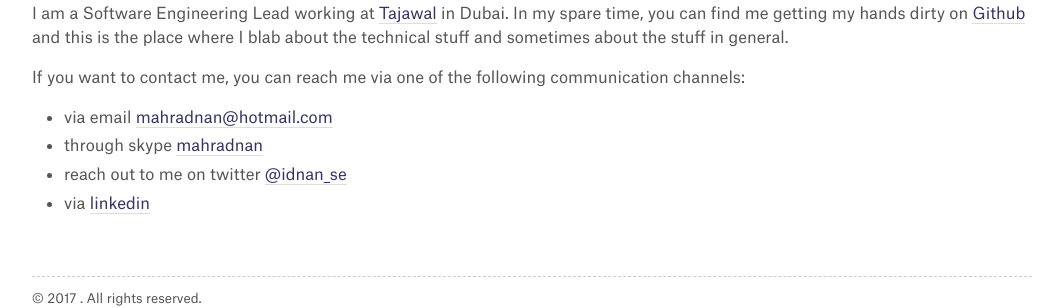
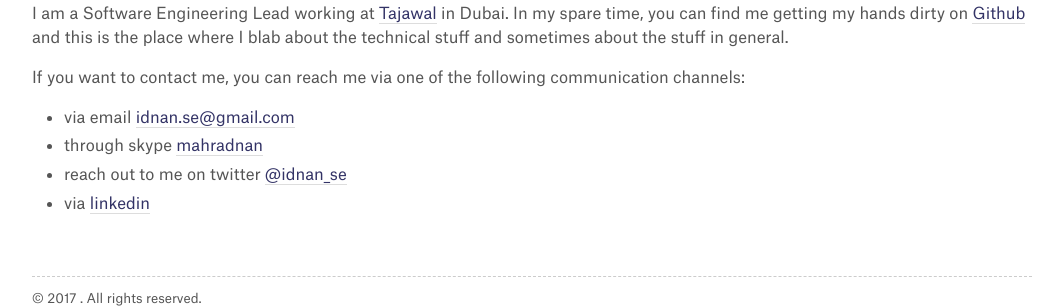
Before and after one commit to Idnan/idnan.github.io, a Jekyll site: the page built from about.md, in a window 1280 px wide. Shown: the part 351-659 px from the top of the page, without its empty margins (108-1171 px from the left). Built offline with Jekyll 4.4.1, drawn with Linux system fonts in a browser that asks for light colours; some web fonts are replaced.

Commit message:
Updated personal email

```diff
--- a/about.md
+++ b/about.md
@@ -7,7 +7,7 @@ I am a Software Engineering Lead working at <a href="http://tajawal.com" target=
 
 If you want to contact me, you can reach me via one of the following communication channels:
 
-- via email <a href="mailto:mahradnan@hotmail.com">mahradnan@hotmail.com</a>
+- via email <a href="mailto:idnan.se@gmail.com">idnan.se@gmail.com</a>
 - through skype <a href="skype:mahradnan?add">mahradnan</a>
 - reach out to me on twitter [@idnan_se](http://twitter.com/idnan_se)
 - via [linkedin](http://www.linkedin.com/in/adnaanahmed)
```
